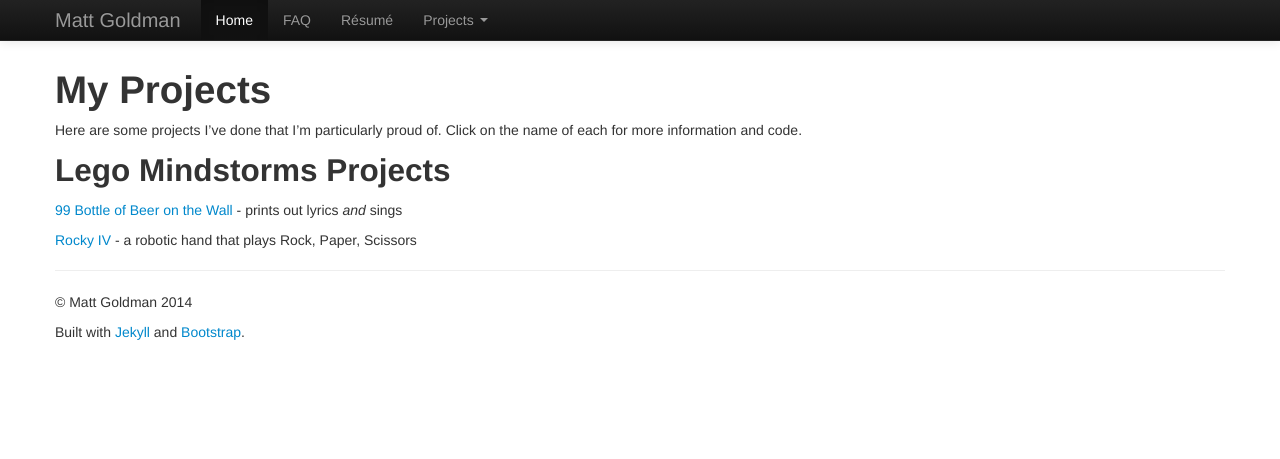
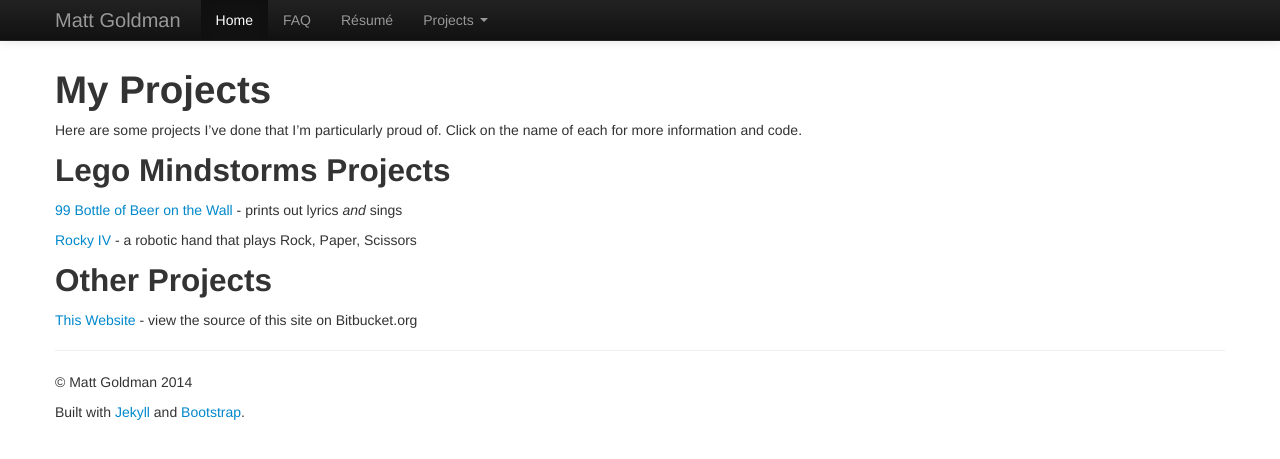
Before and after one commit to robotmlg/mattgoldman.us, a Jekyll site: the page built from projects/index.md, in a window 1280 px wide. Shown: the top 459 px of the page. Built offline with Jekyll 4.4.1, drawn with Linux system fonts in a browser that asks for light colours.

Commit message:
Added this site to projects page

```diff
--- a/projects/index.md
+++ b/projects/index.md
@@ -13,3 +13,7 @@ name of each for more information and code.
 [99 Bottle of Beer on the Wall](/projects/99bottles) - prints out lyrics *and* sings
 
 [Rocky IV](/projects/rocky4) - a robotic hand that plays Rock, Paper, Scissors
+
+## Other Projects
+
+[This Website](https://bitbucket.org/robotmlg/mattgoldman.us) - view the source of this site on Bitbucket.org
```
